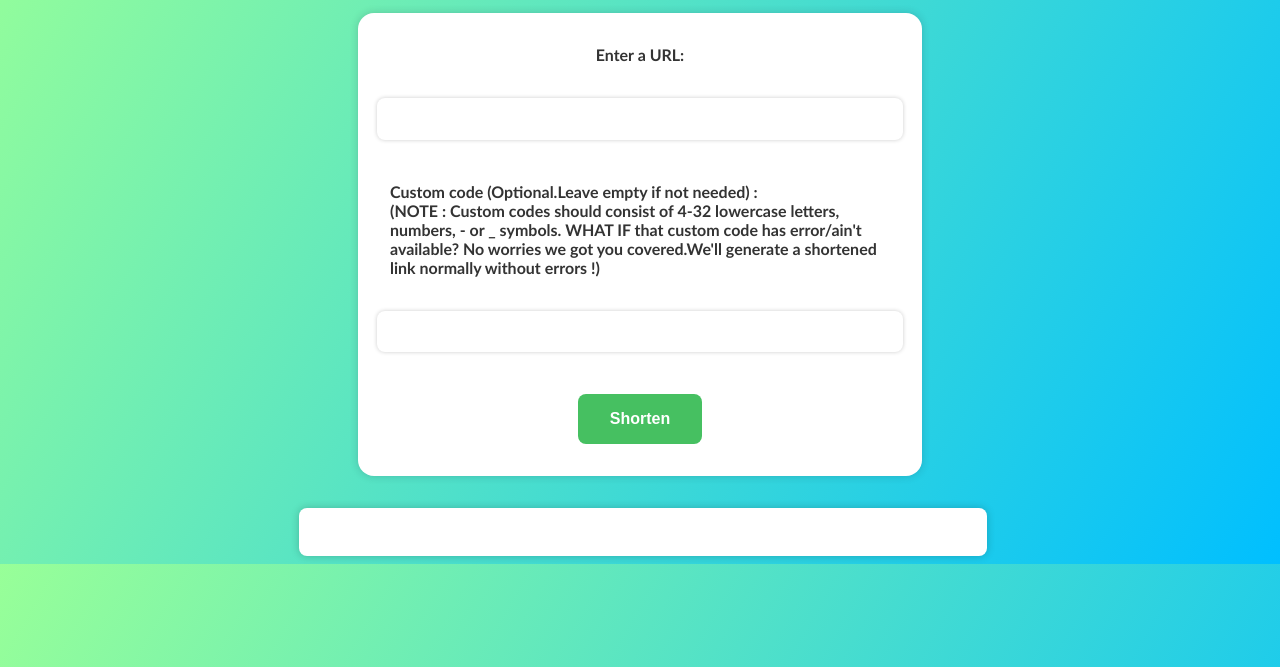
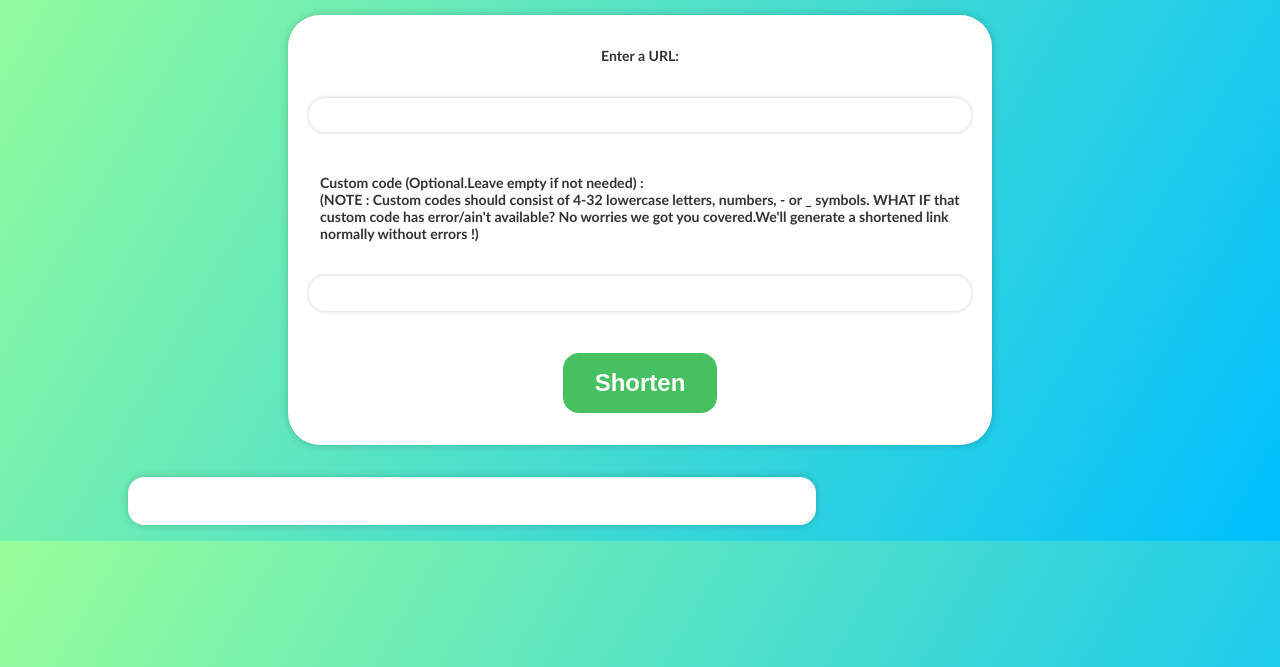
Before and after one commit to Xeven777/Basic-URL-Shortener, a plain HTML site: page index.html in a window 1280 px wide. Shown: the part 133-800 px from the top of the page. Drawn offline with Linux system fonts and the light colour scheme.

Commit message:
Update style.css

```diff
--- a/style.css
+++ b/style.css
@@ -1,14 +1,15 @@
 body {
 	font-family: Arial, sans-serif;
 	background: linear-gradient(120deg, #98ff98, #00bfff);
-
+	margin: 0;
+	padding: 0;
 }
 
 h1 {
 	text-align: center;
 	margin-top: 2rem;
 	margin-bottom: 1rem;
-	font-size: clamp(1.5rem, 5vw, 2.5rem);
+	font-size: clamp(1rem, 3vw, 2.5rem);
 	color: #ffffff;
 	font-family: 'Gill Sans', 'Gill Sans MT', Calibri, 'Trebuchet MS', sans-serif;
 	font-weight: bold;
@@ -17,8 +18,8 @@ h1 {
 h2 {
 	text-align: center;
 	margin-bottom: 1rem;
-	font-size: clamp(1rem, 2vw, 1.75rem);
-	color: #fbfff9;
+	font-size: clamp(0.75rem, 1.5vw, 1.75rem);
+	color: #f8f8f8;
 }
 
 form {
@@ -27,12 +28,13 @@ form {
 	align-items: center;
 	justify-content: center;
 	width: 90%;
-	max-width: 500px;
+	max-width: 40rem;
 	margin: 0 auto;
+	margin-top: 2rem;
 	background-color: #ffffff;
 	padding: 2rem;
-	border-radius: 1rem;
-	box-shadow: 0 0 0.5rem #1d283633;
+	border-radius: 2em;
+	box-shadow: 0 0 0.5rem rgba(0, 0, 0, 0.2);
 }
 
 label {
@@ -40,20 +42,20 @@ label {
 	margin-bottom: 1rem;
 	font-family: 'Gill Sans', 'Gill Sans MT', Calibri, 'Trebuchet MS', sans-serif;
 	color: #333333;
-	font-size: clamp(1rem, 1vw, 3rem);
+	font-size: clamp(0.8rem, 1.1vw, 2.5rem);
 	font-weight: bold;
 }
 
 input[type="text"] {
 	display: block;
 	width: 100%;
-	padding: 0.8rem;
+	padding: 0.7rem;
 	margin-bottom: 1.5rem;
 	border: none;
-	border-radius: 0.5rem;
+	border-radius: 1rem;
 	box-shadow: 0 0 0.25rem rgba(0, 0, 0, 0.2);
 	color: #333333;
-	font-size: 0.9rem;
+	font-size: 0.7em;
 }
 
 button[type="submit"] {
@@ -61,9 +63,9 @@ button[type="submit"] {
 	color: #ffffff;
 	padding: 1rem 2rem;
 	border: none;
-	border-radius: 0.5rem;
+	border-radius: 1rem;
 	cursor: pointer;
-	font-size: 1rem;
+	font-size: clamp(1rem, 2vw, 1.5rem);
 	font-weight: bold;
 	transition: 0.3s ease;
 }
@@ -71,7 +73,6 @@ button[type="submit"] {
 button[type="submit"]:hover {
 	background: #41ca53;
 	box-shadow: 0 0 5px #41ca53, 0 0 25px #41ca53, 0 0 50px #41ca53, 0 0 200px #41ca53;
-
 }
 
 #result {
@@ -79,15 +80,16 @@ button[type="submit"]:hover {
 	flex-direction: column;
 	align-items: center;
 	justify-content: center;
-	margin-top: 2rem;
-	width: 50vw;
+	margin: 2rem 0 1rem 0;
+	width: 80vw;
+	max-width: 40rem;
 	position: relative;
 	padding: 1.5rem;
-	left: 23%;
+	left: 10%;
 	background-color: #ffffff;
-	border-radius: 0.5rem;
+	border-radius: 1rem;
 	box-shadow: 0 0 0.5rem rgba(0, 0, 0, 0.2);
 	color: #333333;
-	font-size: 1.25rem;
+	font-size: clamp(1rem, 2vw, 1.5rem);
 	line-height: 1.5;
 }
```
